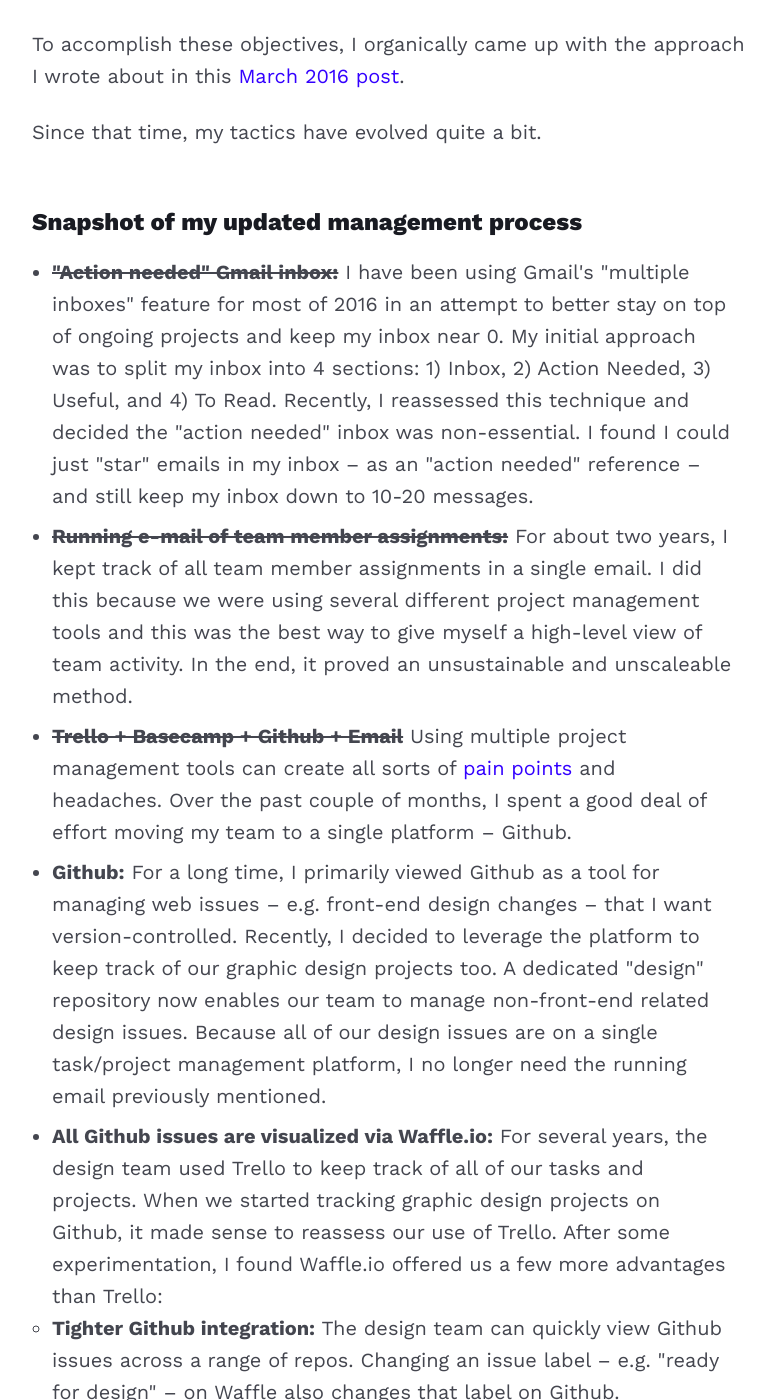
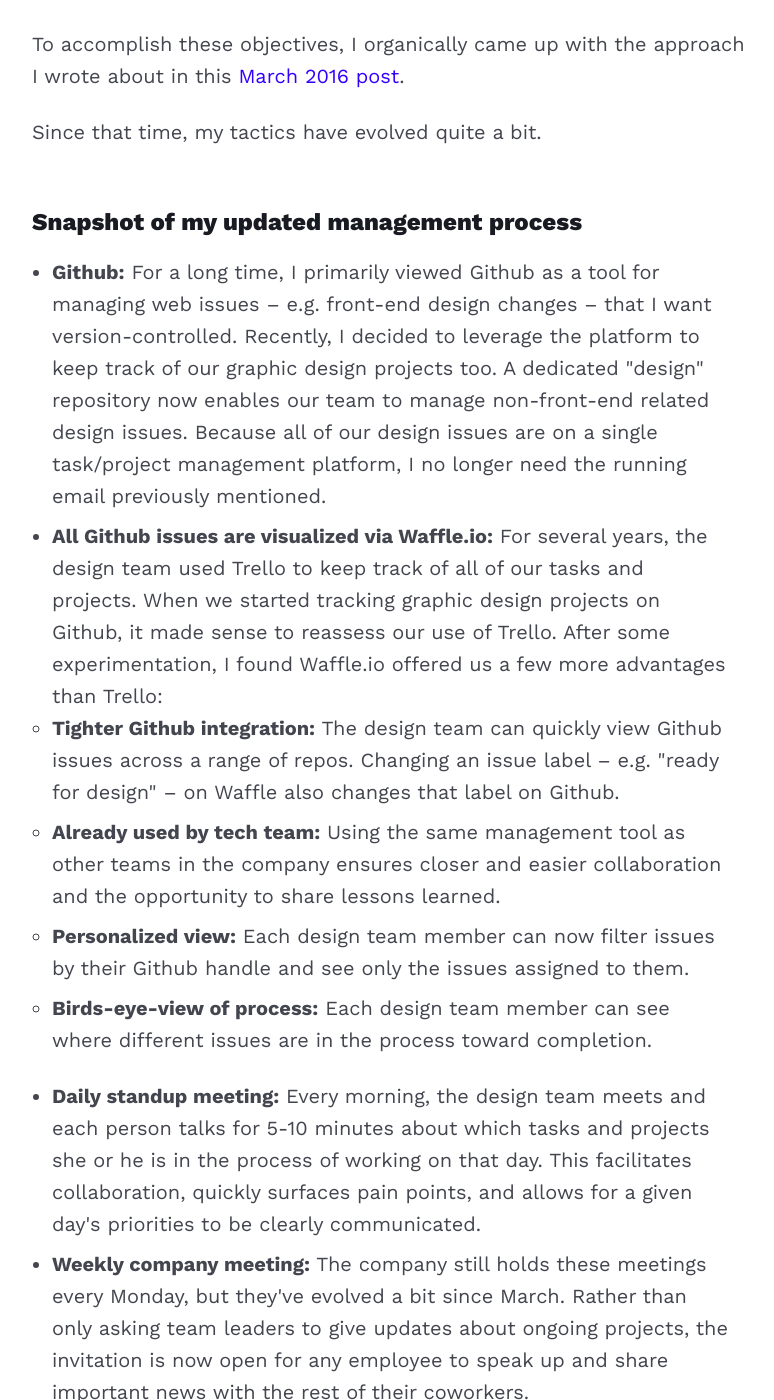
Before and after one commit to mcknightlabs/rtmup, a Jekyll site: the page built from _posts/tech-design/2016-09-30-pm-workflow-2.md, in a window 1280 px wide and 1400 px high, scrolled down 1053 px. Shown: the whole window, without its empty margins (248-1022 px from the left). Built offline with Jekyll 4.4.1, drawn with Linux system fonts in a browser that asks for light colours; comment, search, counter and statistics services are not loaded.

Commit message:
updates PM post

```diff
--- a/_posts/tech-design/2016-09-30-pm-workflow-2.md
+++ b/_posts/tech-design/2016-09-30-pm-workflow-2.md
@@ -8,7 +8,7 @@
 - tech
 ---
 
-<p>UPDATE Jan 2017: The Waffle.io workflow described in this post has been replaced with one centered around JIRA and Confluence.</p>
+<strong>UPDATE Jan 2017: The Waffle.io workflow described in this post has been replaced with one centered around JIRA and Confluence.</strong>
 
 <h2>Intro</h2>
 
@@ -31,9 +31,6 @@
 
 <h2>Snapshot of my updated management process</h2>
 <ul>
-	<li><span class="strike-through"><del><strong>"Action needed" Gmail inbox:</strong></del></span> I have been using Gmail's "multiple inboxes" feature for most of 2016 in an attempt to better stay on top of ongoing projects and keep my inbox near 0. My initial approach was to split my inbox into 4 sections: 1) Inbox, 2) Action Needed, 3) Useful, and 4) To Read. Recently, I reassessed this technique and decided the "action needed" inbox was non-essential. I found I could just "star" emails in my inbox – as an "action needed" reference – and still keep my inbox down to 10-20 messages.</li>
-	<li><del><strong>Running e-mail of team member assignments:</strong></del> For about two years, I kept track of all team member assignments in a single email. I did this because we were using several different project management tools and this was the best way to give myself a high-level view of team activity. In the end, it proved an unsustainable and unscaleable method.</li>
-	<li><del><strong>Trello + Basecamp + Github + Email</strong></del> Using multiple project management tools can create all sorts of <a href="{% post_url tech-design/2016-08-17-burnout %}">pain points</a> and headaches. Over the past couple of months, I spent a good deal of effort moving my team to a single platform – Github.</li>
 	<li><strong>Github:</strong> For a long time, I primarily viewed Github as a tool for managing web issues – e.g. front-end design changes – that I want version-controlled. Recently, I decided to leverage the platform to keep track of our graphic design projects too. A dedicated "design" repository now enables our team to manage non-front-end related design issues. Because all of our design issues are on a single task/project management platform, I no longer need the running email previously mentioned.</li>
 	<li>
 		<strong>All Github issues are visualized via Waffle.io:</strong>
```
